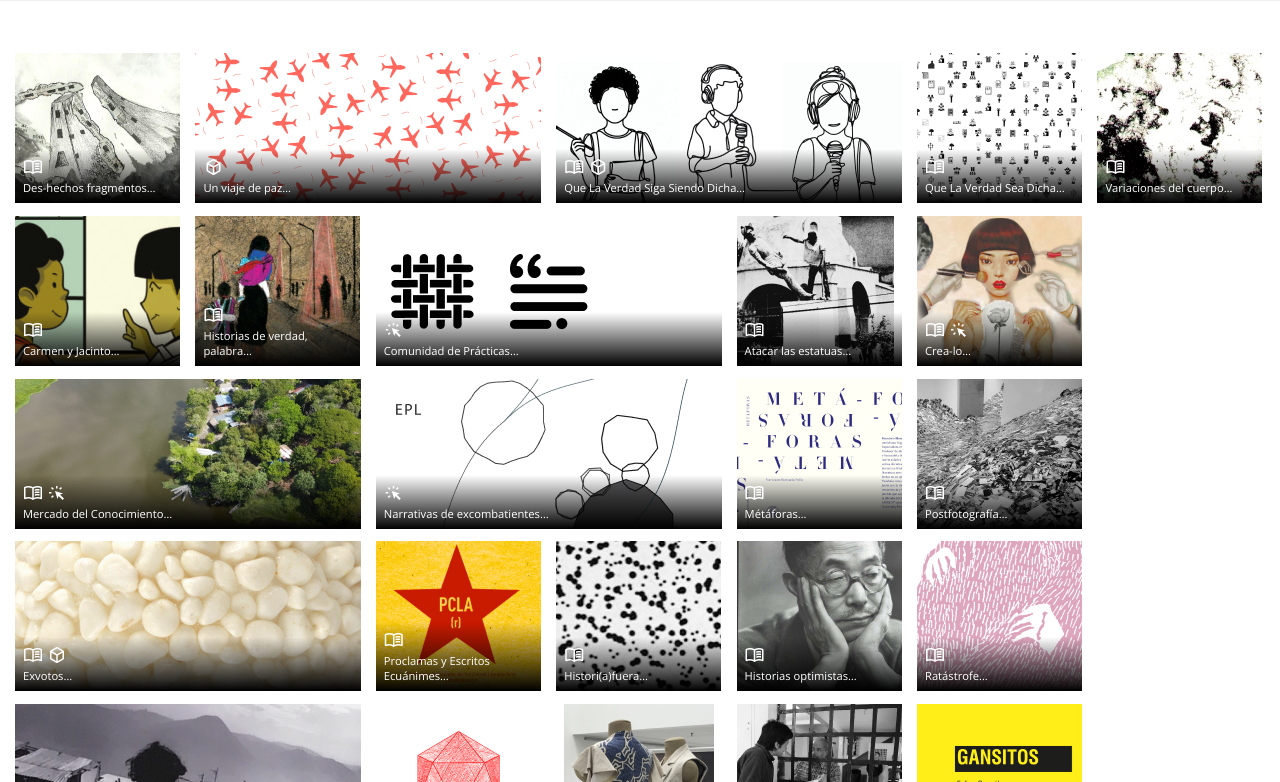
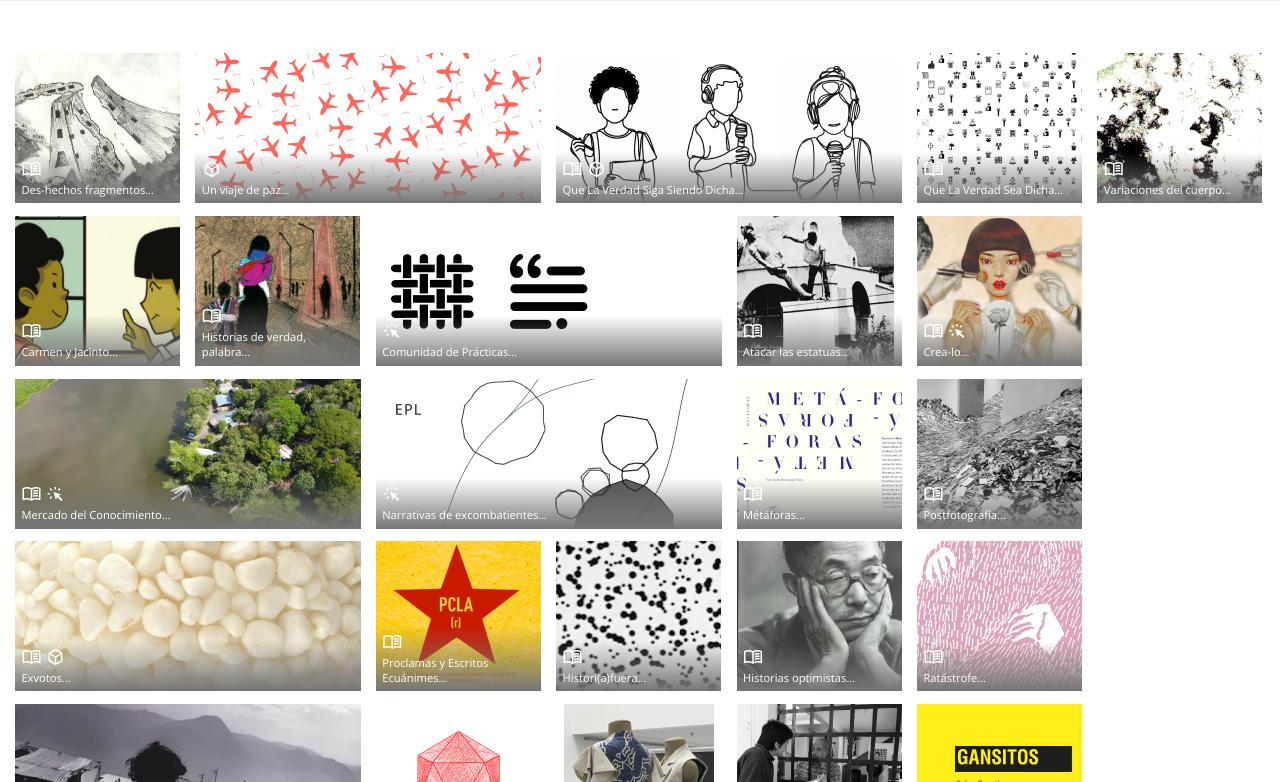
Before and after one commit to p-lasorda/fplsd, a plain HTML site: page index.html in a window 1280 px wide. Shown: the part 62-844 px from the top of the page. Drawn offline with nearby package versions, Linux system fonts and the light colour scheme.

Commit message:
Update styles.css

```diff
--- a/styles.css
+++ b/styles.css
@@ -99,7 +99,7 @@ tr:first-child {
 }
 
 .material-symbols-outlined {
-  margin-right: 0.5rem;
+  margin-right: 0.3rem;
   font-size: 20px;
 }
 
@@ -466,9 +466,9 @@ tr:first-child {
 
 
 .project-info {
-  background: linear-gradient(to bottom, rgba(0, 0, 0, 0) 0%, rgba(0, 0, 0, 1) 100%);
+  background: linear-gradient(to bottom, rgba(0, 0, 0, 0) 0%, #757575 100%);;
   color: white;
-  padding: 0.5rem;
+  padding: 0.4rem;
   font-size: 0.7rem;
   margin: 119px 0px 0px 0px;
   margin-top: auto;
```
